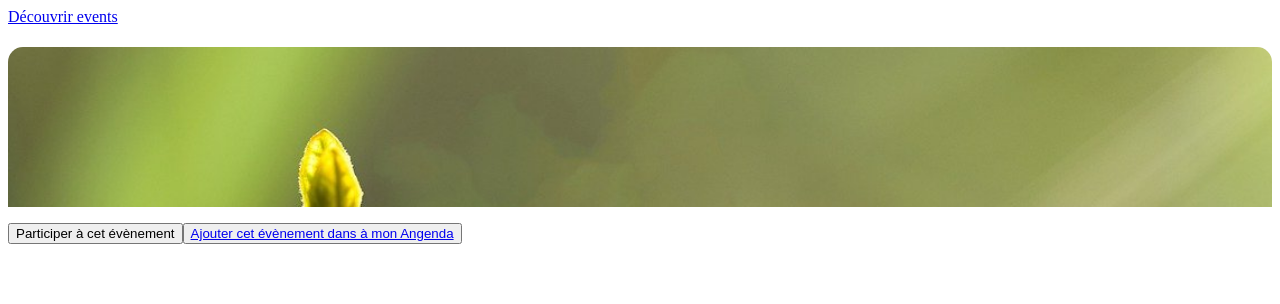
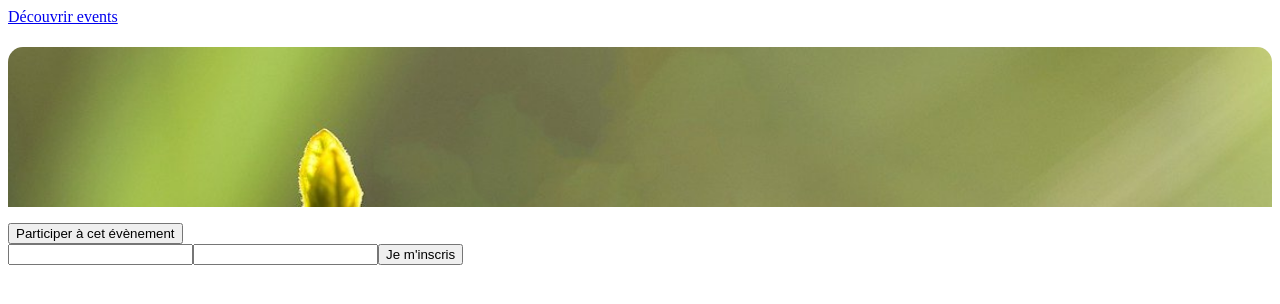
Before and after one commit to Minirion/DS_INVEST_FRONT, a React (Create React App) app: page /event/1 in a window 1280 px wide. Both pictures are taken after a click on the button "Participer à cet évènement". Shown: the top 304 px of the page. Built offline with nearby package versions, Linux system fonts and the light colour scheme; no server answers.

Commit message:
particper event

```diff
--- a/src/components/EventPresentation.js
+++ b/src/components/EventPresentation.js
@@ -15,6 +15,8 @@ class EventPresentation extends React.Component {
     super(props);
     this.state = {
       event: "",
+      submitInscription: false,
+      participationChoice: false,
     };
   }
 
@@ -30,7 +32,25 @@ class EventPresentation extends React.Component {
       .catch((err) => {
         console.log(err);
       });
-  }
+
+    }
+
+    onClickParticipe = (e) => {
+      e.preventDefault()
+      this.setState({
+        participationChoice: true,
+      });
+    };
+
+    submitInscription = (e) => {
+    e.preventDefault()
+    // mettre le axios post
+    this.setState({
+      submitInscription: true,
+    });
+
+    alert(`Merci de participer à cet évènement !`);
+  };
 
   render() {
     const eventInfo = this.state.event;
@@ -51,10 +71,30 @@ class EventPresentation extends React.Component {
       <p>{eventInfo.description}</p>
       <p>{eventInfo.date}</p>
       <p>{eventInfo.number_participants}</p>
-      <button>Participer à cet évènement</button>
-      <button><a target="_blank" href={`https://www.google.com/calendar/render?action=TEMPLATE&text=${eventInfo.name_event}&dates=${eventInfo.date}&ctz=${eventInfo.lieu}`} >
-      Ajouter cet évènement dans à mon Angenda </a></button>
-
+      <button onClick={this.onClickParticipe} >Participer à cet évènement</button>
+      <form onSubmit={this.submitInscription} className={
+                this.state.participationChoice === true
+                  ? "inscription"
+                  : "inscription-none"}>
+        <label htmlFor="nom/prénom">
+          <input type="text" name="Nom et Prénom" />
+        </label>
+        <label htmlFor="nom/prénom">
+          <input type="text" name="Mail" />
+        </label>
+        <label htmlFor="nom/prénom">
+          <input type="submit" name="Inscription" value="Je m'inscris" />
+        </label>
+      </form>
+      <button className={
+                this.state.submitInscription === true
+                  ? "inscription"
+                  : "inscription-none"
+              }>
+        <a target="_blank" href={`https://www.google.com/calendar/render?action=TEMPLATE&text=${eventInfo.name_event}&dates=${eventInfo.date}&ctz=${eventInfo.lieu}`} >
+      Ajouter cet évènement à mon Angenda
+        </a>
+      </button>
     </>
   );
 };
--- a/src/styles/CardEvent.css
+++ b/src/styles/CardEvent.css
@@ -93,3 +93,7 @@
   text-decoration: none;
   color: #3f3e3e;
 }
+
+.inscription-none {
+  display:none;
+}
```
Also changed, not shown: 1 other file (tests, documents, lock files or other folders).
